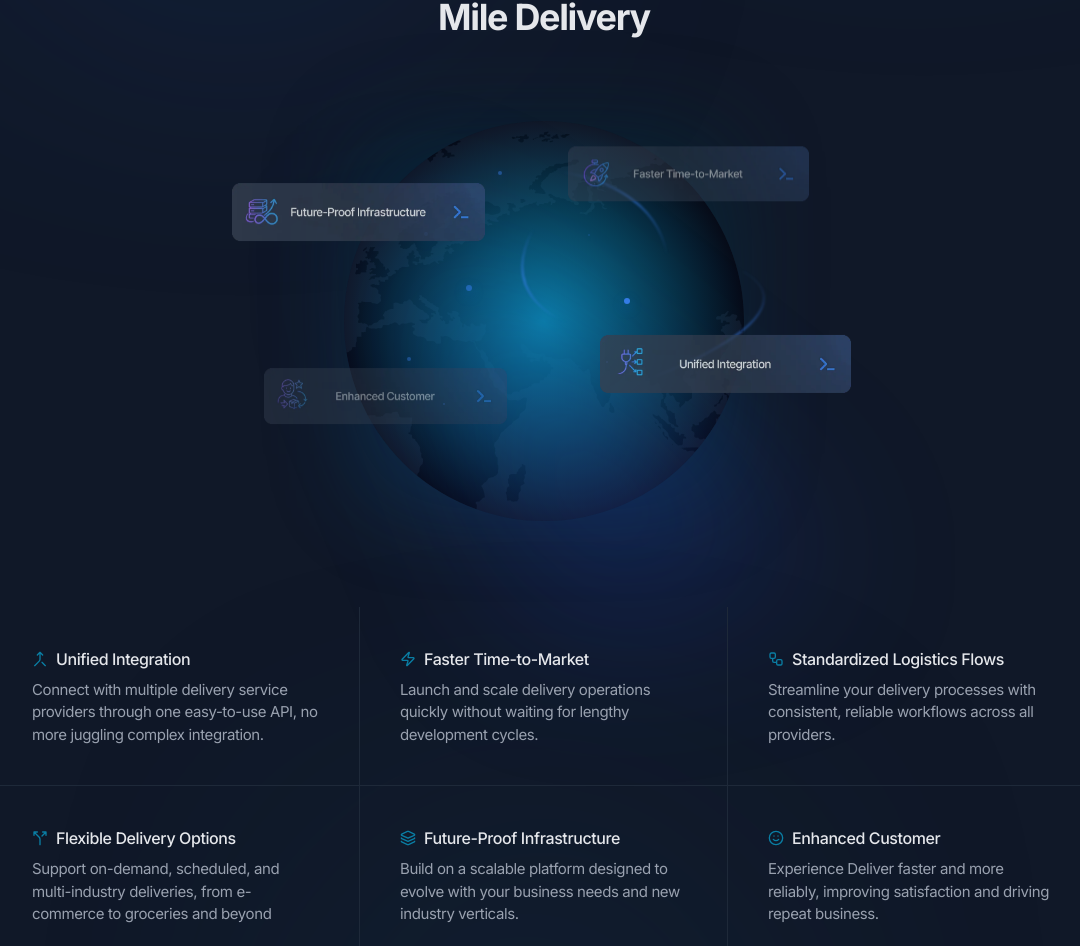
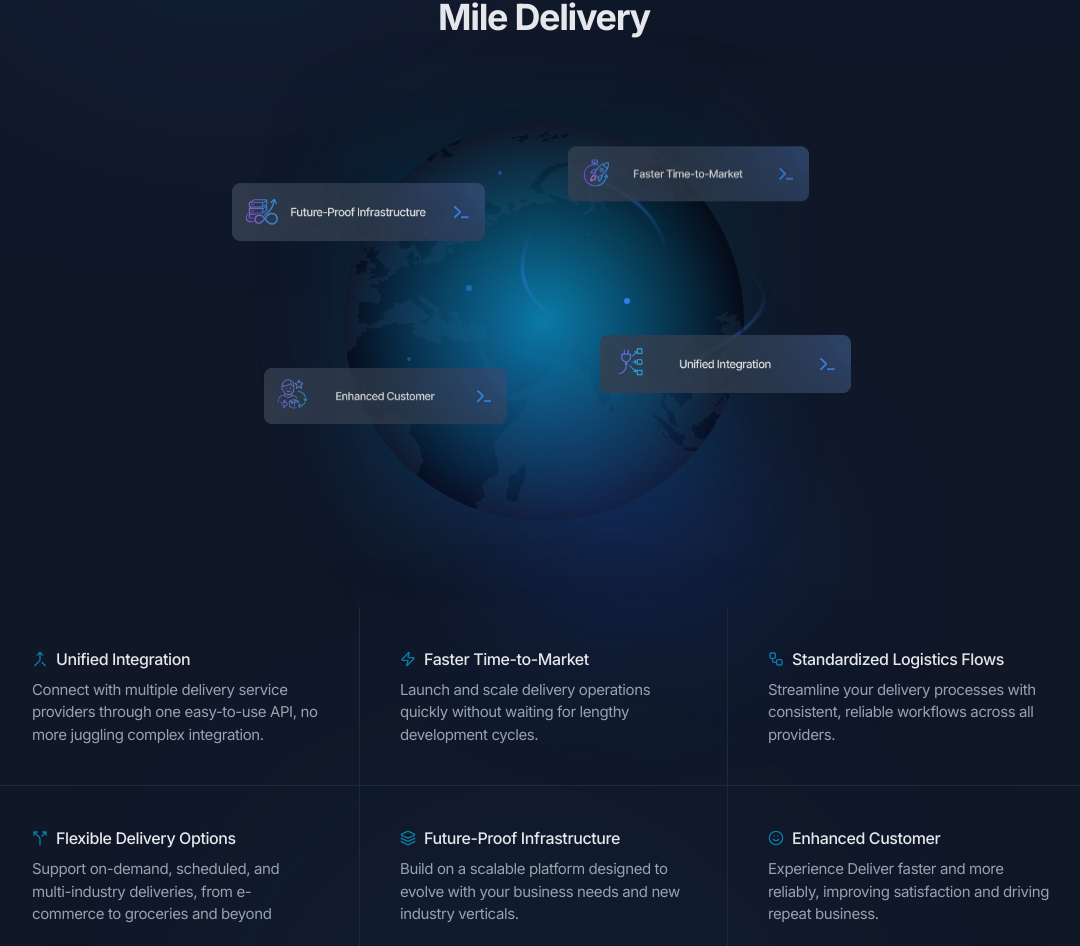
Before and after one commit to pachz/movoo-landing, a Next.js app: page / in a window 1280 px wide. Shown: the part 1030-1976 px from the top of the page, without its empty margins (96-1176 px from the left). Built offline with nearby package versions, Linux system fonts and the light colour scheme.

Commit message:
refactor: opacity changed.

```diff
--- a/components/features-planet.tsx
+++ b/components/features-planet.tsx
@@ -38,28 +38,28 @@ export default function FeaturesPlanet() {
                   />
                   <div>
                     <Image
-                      className="absolute -left-28 top-16 z-10 animate-[float_4s_ease-in-out_infinite_both] opacity-80 transition-opacity duration-500"
+                      className="absolute -left-28 top-16 z-10 animate-[float_4s_ease-in-out_infinite_both] opacity-85 transition-opacity duration-500"
                       src={PlanetTagImg01}
                       width={253}
                       height={56}
                       alt="Tag 01"
                     />
                     <Image
-                      className="absolute left-56 top-7 z-10 animate-[float_4s_ease-in-out_infinite_1s_both] opacity-50 transition-opacity duration-500"
+                      className="absolute left-56 top-7 z-10 animate-[float_4s_ease-in-out_infinite_1s_both] opacity-80 transition-opacity duration-500"
                       src={PlanetTagImg02}
                       width={241}
                       height={56}
                       alt="Tag 02"
                     />
                     <Image
-                      className="absolute -left-20 bottom-24 z-10 animate-[float_4s_ease-in-out_infinite_2s_both] opacity-45 transition-opacity duration-500"
+                      className="absolute -left-20 bottom-24 z-10 animate-[float_4s_ease-in-out_infinite_2s_both] opacity-80 transition-opacity duration-500"
                       src={PlanetTagImg03}
                       width={243}
                       height={56}
                       alt="Tag 03"
                     />
                     <Image
-                      className="absolute bottom-32 left-64 z-10 animate-[float_4s_ease-in-out_infinite_3s_both] opacity-80 transition-opacity duration-500"
+                      className="absolute bottom-32 left-64 z-10 animate-[float_4s_ease-in-out_infinite_3s_both] opacity-85 transition-opacity duration-500"
                       src={PlanetTagImg04}
                       width={251}
                       height={56}
```
